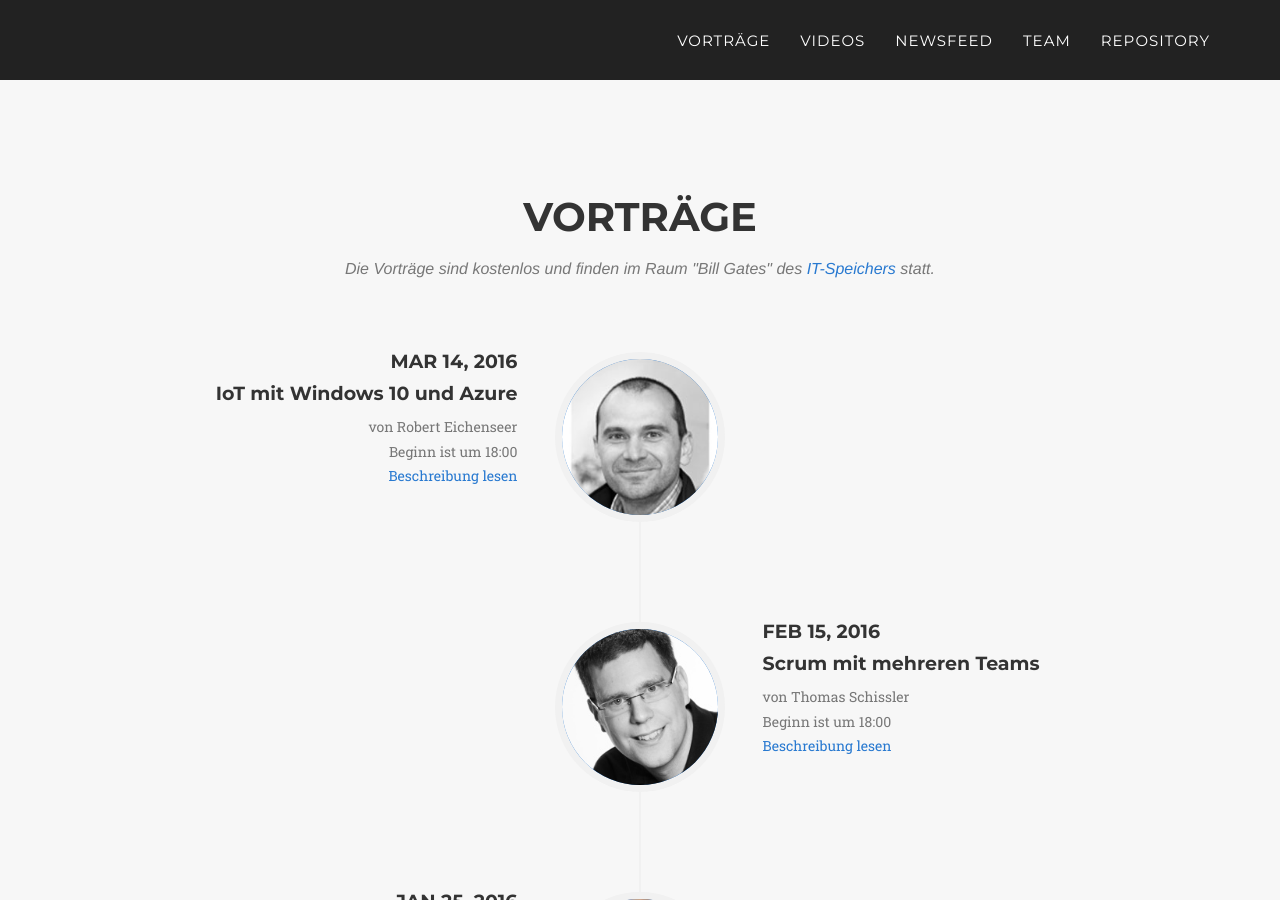
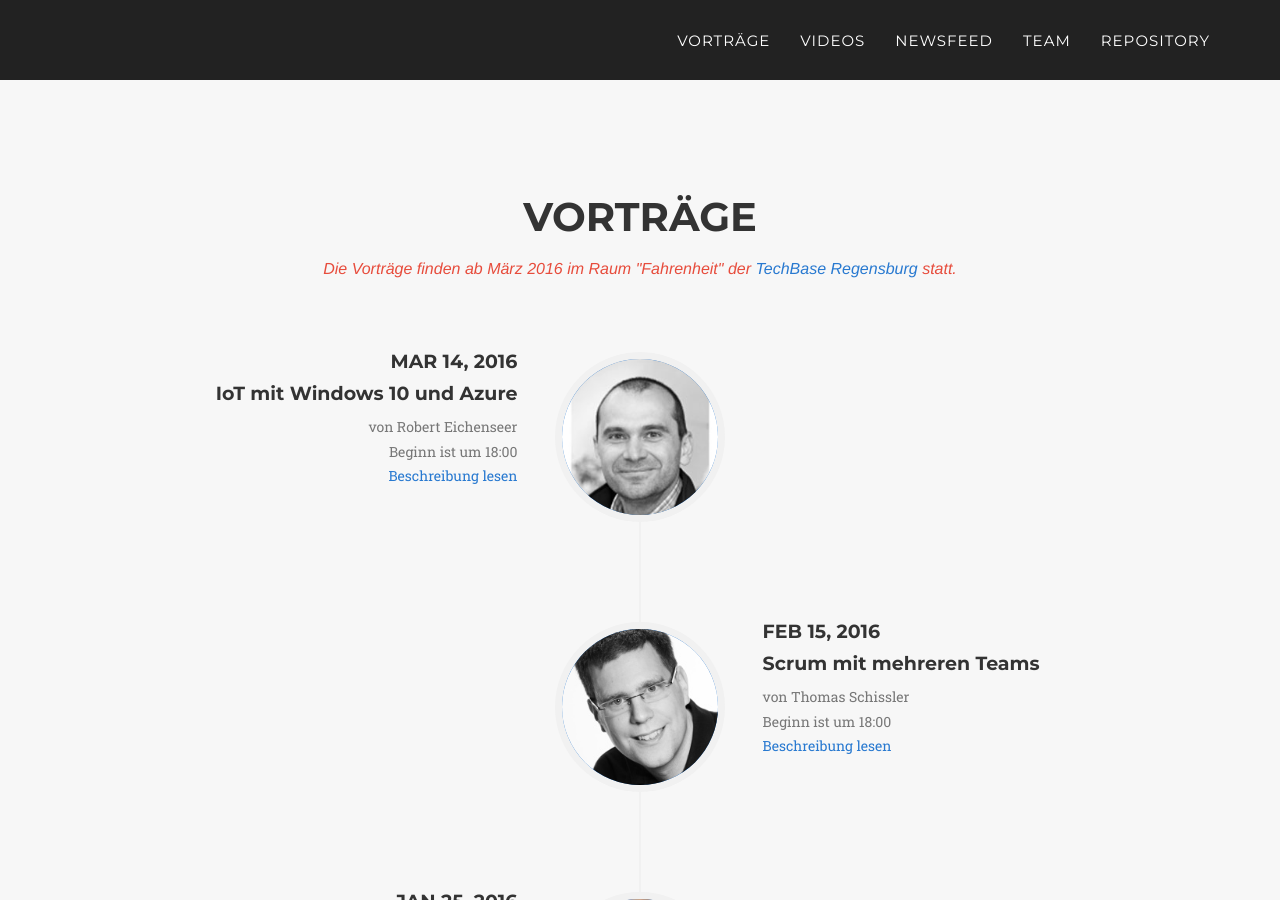
Before and after one commit to DotNetRegensburg/dotnetregensburg.github.io, a Jekyll site: the page built from index.html, in a window 1280 px wide and 900 px high, scrolled down 663 px. Built offline with Jekyll 4.4.1, drawn with Linux system fonts in a browser that asks for light colours; some web fonts are replaced.

Commit message:
updated talks.html to include information about the new TechBase Regensburg

```diff
--- a/_includes/talks.html
+++ b/_includes/talks.html
@@ -3,7 +3,7 @@
         <div class="row">
             <div class="col-lg-12 text-center">
                 <h2 class="section-heading">Vorträge</h2>
-                <h3 class="section-subheading text-muted">Die Vorträge sind kostenlos und finden im Raum "Bill Gates" des <a href="http://www.it-speicher.de/">IT-Speichers</a> statt.</h3>
+                <h3 class="section-subheading text-danger">Die Vorträge finden ab März 2016 im Raum "Fahrenheit" der <a href="http://www.techbase.de/techbase.html">TechBase Regensburg</a> statt.</h3>
             </div>
         </div>
         <div class="row">
```
